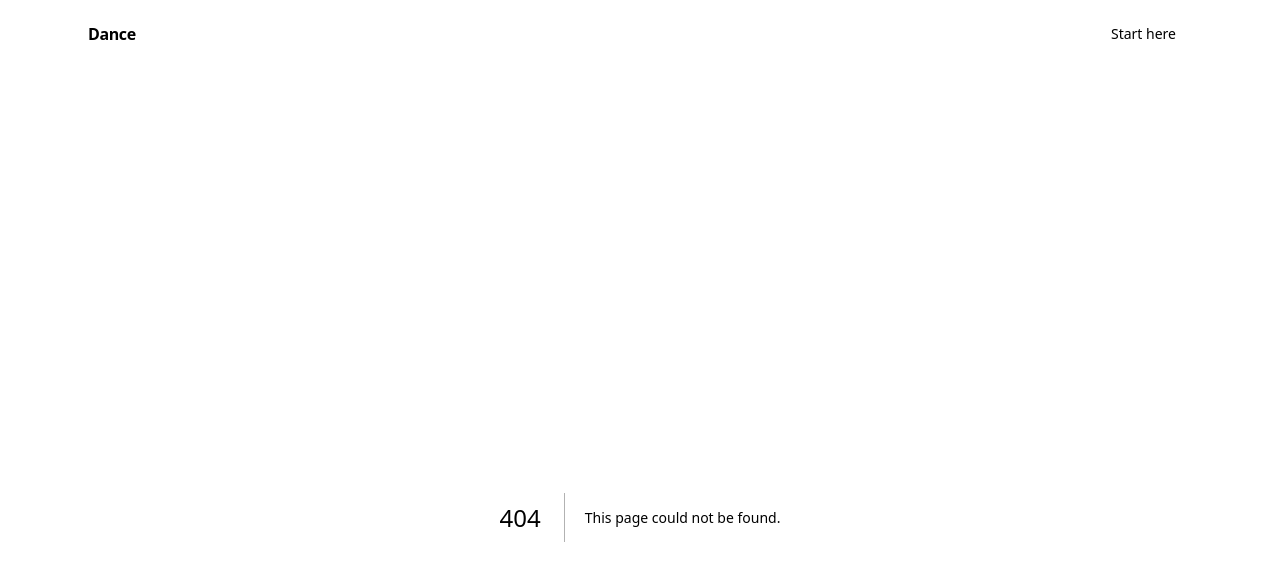
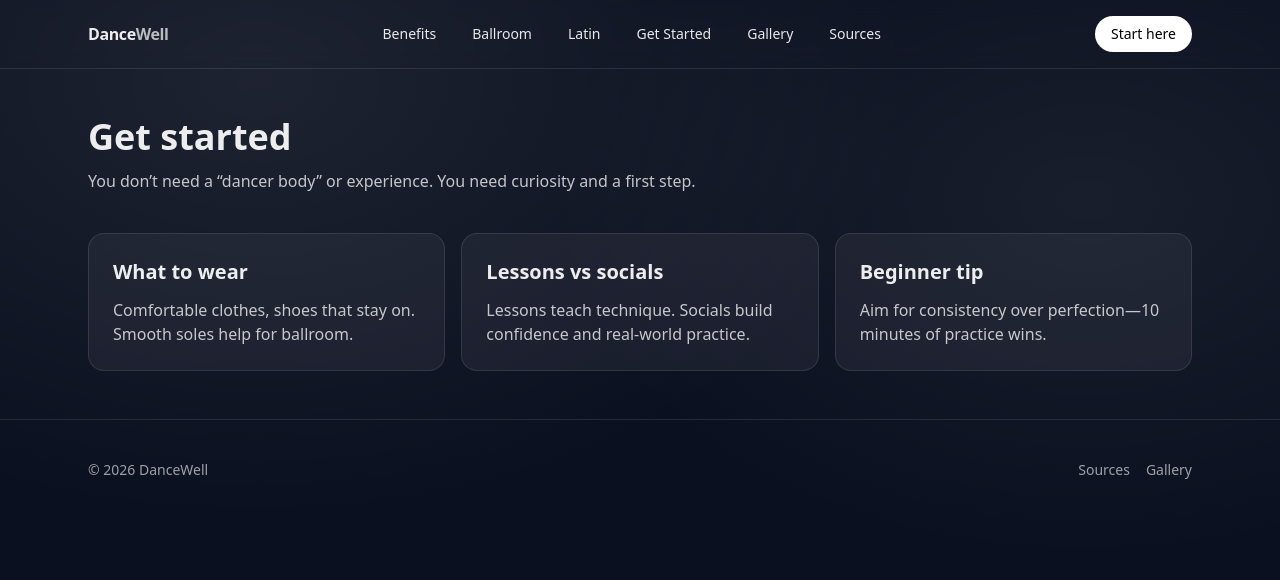
Before and after one commit to KristineMK72/dancewell, a Next.js app: page /get-started in a window 1280 px wide. Before the commit this address had no page. Shown: the top 580 px of the page. Built offline with nearby package versions, Linux system fonts and the light colour scheme.

Commit message:
Create page.tsx

```diff
--- /dev/null
+++ b/app/get-started/page.tsx
@@ -0,0 +1,27 @@
+export default function GetStartedPage() {
+  return (
+    <div className="space-y-10">
+      <header className="space-y-3">
+        <h1 className="text-4xl font-semibold">Get started</h1>
+        <p className="text-white/75 max-w-3xl">
+          You don’t need a “dancer body” or experience. You need curiosity and a first step.
+        </p>
+      </header>
+
+      <div className="grid md:grid-cols-3 gap-4">
+        <Card title="What to wear" body="Comfortable clothes, shoes that stay on. Smooth soles help for ballroom." />
+        <Card title="Lessons vs socials" body="Lessons teach technique. Socials build confidence and real-world practice." />
+        <Card title="Beginner tip" body="Aim for consistency over perfection—10 minutes of practice wins." />
+      </div>
+    </div>
+  );
+}
+
+function Card({ title, body }: { title: string; body: string }) {
+  return (
+    <div className="rounded-2xl border border-white/10 bg-white/5 p-6">
+      <h3 className="text-xl font-semibold">{title}</h3>
+      <p className="mt-3 text-white/75">{body}</p>
+    </div>
+  );
+}
```
